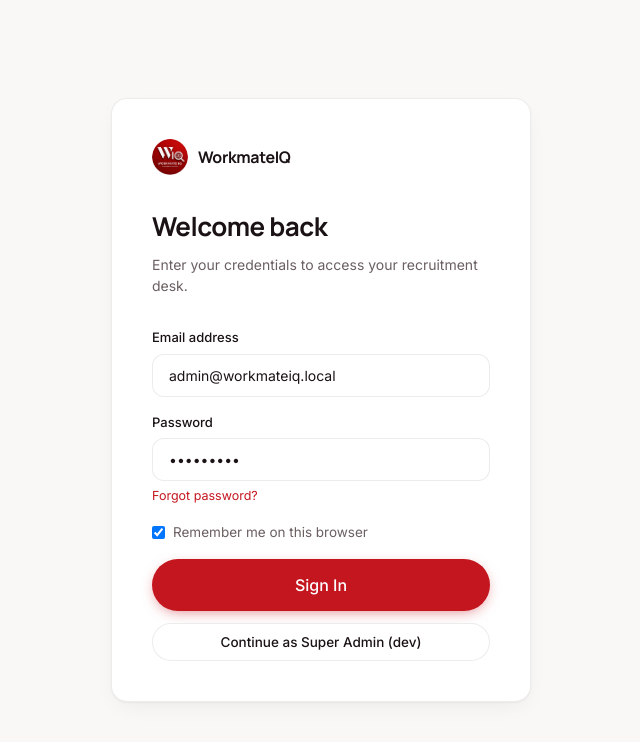
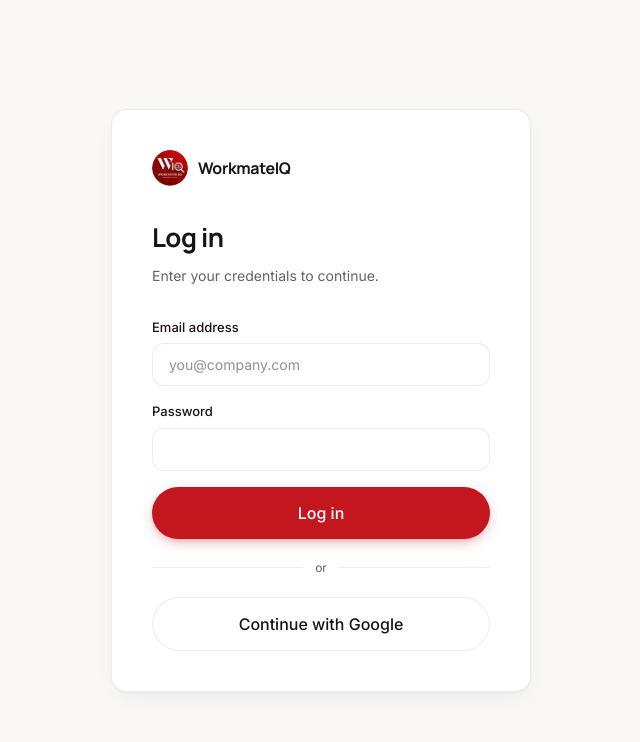
Before and after one commit to Agrima6/ai-interview, a React (Vite) app in the folder client/: page /platform/login in a window 1280 px wide. Shown: the top 742 px of the page, without its empty margins (319-959 px from the left). Built offline with nearby package versions, Linux system fonts and the light colour scheme; no server answers.

Commit message:
Unify admin/client login into a single Log In that routes by account type; simplify navbar and enquiry copy

```diff
--- a/client/src/App.jsx
+++ b/client/src/App.jsx
@@ -1,5 +1,5 @@
 import React from 'react'
-import { Route, Routes } from 'react-router-dom'
+import { Route, Routes, Navigate } from 'react-router-dom'
 import Login from './pages/Login'
 import Home from './pages/Home'
 import { useEffect, useState } from 'react'
@@ -31,7 +31,6 @@ import OnboardingReviewList from './pages/onboarding-admin/OnboardingReviewList'
 import OnboardingReviewDetail from './pages/onboarding-admin/OnboardingReviewDetail'
 import ClientList from './pages/clients/ClientList'
 import EnquiryList from './pages/enquiries/EnquiryList'
-import ClientLogin from './pages/clientPortal/ClientLogin'
 import ClientChangePassword from './pages/clientPortal/ChangePassword'
 import ClientDashboard from './pages/clientPortal/ClientDashboard'
 import { ServerUrl } from './constants'
@@ -87,7 +86,7 @@ function App() {
 
       {/* Client portal: for approved organizations/colleges, separate from
           both the staff admin login above and the candidate login at /login. */}
-      <Route path='/platform/client/login' element={<ClientLogin/>}/>
+      <Route path='/platform/client/login' element={<Navigate to='/platform/login' replace/>}/>
       <Route path='/platform/client/change-password' element={<RequireClientAuth><ClientChangePassword/></RequireClientAuth>}/>
       <Route path='/platform/client/dashboard' element={<RequireClientAuth><ClientDashboard/></RequireClientAuth>}/>
       <Route path='/dashboard' element={<RequireAuth><Home/></RequireAuth>}/>
--- a/client/src/pages/auth/Login.jsx
+++ b/client/src/pages/auth/Login.jsx
@@ -1,32 +1,39 @@
 import React, { useState } from 'react'
 import { useNavigate } from 'react-router-dom'
+import { signInWithPopup } from 'firebase/auth'
 import { Input, Button, Card } from '../../components/ui'
 import { useAuth } from '../../hooks/useAuth.jsx'
+import { auth, googleProvider } from '../../firebase'
 import logo from '../../assets/logo.png'
 
-// Figma copy: "Welcome back / Enter your credentials to access your
-// recruitment desk." This is the staff/reviewer login - distinct from the
-// candidate-facing Google sign-in used elsewhere in the product.
-// Dev-only default credentials, seeded by `npm run seed` in auth-service.
-// Never shipped in a production build - import.meta.env.DEV is false once
-// the app is actually built, not just "not localhost".
-const DEV_ADMIN = { email: 'admin@workmateiq.local', password: 'Agrima123' }
-
+// Single login for both staff/admin and approved organizations/colleges -
+// one form, no separate "Admin Login" / "Client Login" split. The backend
+// tells us which kind of account it is (tenantId set = a client account),
+// so we route to the right dashboard after a successful sign-in instead of
+// making the user pick a login type up front.
 function Login() {
     const navigate = useNavigate()
-    const { login } = useAuth()
-    const [email, setEmail] = useState(import.meta.env.DEV ? DEV_ADMIN.email : '')
-    const [password, setPassword] = useState(import.meta.env.DEV ? DEV_ADMIN.password : '')
-    const [remember, setRemember] = useState(true)
+    const { login, loginWithGoogle } = useAuth()
+    const [email, setEmail] = useState('')
+    const [password, setPassword] = useState('')
     const [error, setError] = useState('')
     const [loading, setLoading] = useState(false)
 
-    const doLogin = async (creds) => {
+    const afterLogin = (user) => {
+        if (user.tenantId) {
+            navigate(user.mustChangePassword ? '/platform/client/change-password' : '/platform/client/dashboard')
+        } else {
+            navigate('/platform/dashboard')
+        }
+    }
+
+    const submit = async (e) => {
+        e.preventDefault()
         setError('')
         setLoading(true)
         try {
-            await login(creds.email, creds.password)
-            navigate('/platform/dashboard')
+            const user = await login(email, password)
+            afterLogin(user)
         } catch (err) {
             setError(err.message || 'Invalid email or password.')
         } finally {
@@ -34,9 +41,19 @@ function Login() {
         }
     }
 
-    const submit = (e) => {
-        e.preventDefault()
-        doLogin({ email, password })
+    const handleGoogle = async () => {
+        setError('')
+        setLoading(true)
+        try {
+            const result = await signInWithPopup(auth, googleProvider)
+            const idToken = await result.user.getIdToken()
+            const user = await loginWithGoogle(idToken)
+            afterLogin(user)
+        } catch (err) {
+            setError(err.message || 'Google sign-in failed.')
+        } finally {
+            setLoading(false)
+        }
     }
 
     return (
@@ -47,34 +64,25 @@ function Login() {
                     <span className='font-display text-[16px] font-bold text-ink'>WorkmateIQ</span>
                 </div>
 
-                <h1 className='font-display text-[26px] font-bold text-ink mb-2'>Welcome back</h1>
-                <p className='text-text-secondary text-[14px] mb-8'>Enter your credentials to access your recruitment desk.</p>
+                <h1 className='font-display text-[26px] font-bold text-ink mb-2'>Log in</h1>
+                <p className='text-text-secondary text-[14px] mb-8'>Enter your credentials to continue.</p>
 
                 <form onSubmit={submit} className='space-y-4'>
                     <Input label='Email address' type='email' placeholder='you@company.com' value={email} onChange={(e) => setEmail(e.target.value)} required />
-                    <div>
-                        <Input label='Password' type='password' value={password} onChange={(e) => setPassword(e.target.value)} required />
-                        <button type='button' className='text-[12.5px] text-accent hover:underline mt-1.5'>Forgot password?</button>
-                    </div>
-                    <label className='flex items-center gap-2 text-[13.5px] text-text-secondary'>
-                        <input type='checkbox' checked={remember} onChange={(e) => setRemember(e.target.checked)} />
-                        Remember me on this browser
-                    </label>
+                    <Input label='Password' type='password' value={password} onChange={(e) => setPassword(e.target.value)} required />
                     {error && <p className='text-[13px] text-red-500'>{error}</p>}
-                    <Button type='submit' size='lg' disabled={loading} className='w-full'>{loading ? 'Signing in...' : 'Sign In'}</Button>
+                    <Button type='submit' size='lg' disabled={loading} className='w-full'>{loading ? 'Signing in...' : 'Log in'}</Button>
                 </form>
 
-                {import.meta.env.DEV && (
-                    <Button
-                        variant='secondary'
-                        size='sm'
-                        disabled={loading}
-                        onClick={() => doLogin(DEV_ADMIN)}
-                        className='w-full mt-3'
-                    >
-                        Continue as Super Admin (dev)
-                    </Button>
-                )}
+                <div className='flex items-center gap-3 my-5'>
+                    <div className='h-px bg-line flex-1' />
+                    <span className='text-[12px] text-text-secondary'>or</span>
+                    <div className='h-px bg-line flex-1' />
+                </div>
+
+                <Button variant='secondary' size='lg' disabled={loading} onClick={handleGoogle} className='w-full'>
+                    Continue with Google
+                </Button>
             </Card>
         </div>
     )
--- a/client/src/pages/clientPortal/ClientLogin.jsx
+++ /dev/null
@@ -1,86 +0,0 @@
-import React, { useState } from 'react'
-import { useNavigate } from 'react-router-dom'
-import { signInWithPopup } from 'firebase/auth'
-import { Input, Button, Card } from '../../components/ui'
-import { useAuth } from '../../hooks/useAuth.jsx'
-import { auth, googleProvider } from '../../firebase'
-import logo from '../../assets/logo.png'
-
-// Login for approved organizations/colleges - separate from the staff
-// admin login (/platform/login) and the candidate login (/login). Accounts
-// here only exist once an admin approves that client's onboarding.
-function ClientLogin() {
-    const navigate = useNavigate()
-    const { login, loginWithGoogle } = useAuth()
-    const [email, setEmail] = useState('')
-    const [password, setPassword] = useState('')
-    const [error, setError] = useState('')
-    const [loading, setLoading] = useState(false)
-
-    const afterLogin = (user) => {
-        if (user.mustChangePassword) navigate('/platform/client/change-password')
-        else navigate('/platform/client/dashboard')
-    }
-
-    const submit = async (e) => {
-        e.preventDefault()
-        setError('')
-        setLoading(true)
-        try {
-            const user = await login(email, password)
-            afterLogin(user)
-        } catch (err) {
-            setError(err.message || 'Invalid email or password.')
-        } finally {
-            setLoading(false)
-        }
-    }
-
-    const handleGoogle = async () => {
-        setError('')
-        setLoading(true)
-        try {
-            const result = await signInWithPopup(auth, googleProvider)
-            const idToken = await result.user.getIdToken()
-            const user = await loginWithGoogle(idToken)
-            afterLogin(user)
-        } catch (err) {
-            setError(err.message || "Google sign-in failed. Make sure your organization has been approved.")
-        } finally {
-            setLoading(false)
-        }
-    }
-
-    return (
-        <div className='min-h-screen bg-bg flex items-center justify-center px-6 py-16'>
-            <Card className='w-full max-w-[420px] p-8 sm:p-10'>
-                <div className='flex items-center gap-2.5 mb-8'>
-                    <img src={logo} alt='' className='w-9 h-9 rounded-full' />
-                    <span className='font-display text-[16px] font-bold text-ink'>WorkmateIQ</span>
-                </div>
-
-                <h1 className='font-display text-[26px] font-bold text-ink mb-2'>Client sign in</h1>
-                <p className='text-text-secondary text-[14px] mb-8'>For approved organizations and colleges. Use the credentials from your approval email.</p>
-
-                <form onSubmit={submit} className='space-y-4'>
-                    <Input label='Email address' type='email' placeholder='you@company.com' value={email} onChange={(e) => setEmail(e.target.value)} required />
-                    <Input label='Password' type='password' value={password} onChange={(e) => setPassword(e.target.value)} required />
-                    {error && <p className='text-[13px] text-red-500'>{error}</p>}
-                    <Button type='submit' size='lg' disabled={loading} className='w-full'>{loading ? 'Signing in...' : 'Sign In'}</Button>
-                </form>
-
-                <div className='flex items-center gap-3 my-5'>
-                    <div className='h-px bg-line flex-1' />
-                    <span className='text-[12px] text-text-secondary'>or</span>
-                    <div className='h-px bg-line flex-1' />
-                </div>
-
-                <Button variant='secondary' size='lg' disabled={loading} onClick={handleGoogle} className='w-full'>
-                    Continue with Google
-                </Button>
-            </Card>
-        </div>
-    )
-}
-
-export default ClientLogin
--- a/client/src/pages/public/RegisterTypeSelect.jsx
+++ b/client/src/pages/public/RegisterTypeSelect.jsx
@@ -54,7 +54,7 @@ function RegisterTypeSelect() {
 
                 <div className='flex justify-center mb-4'>
                     <div className='inline-flex items-center gap-2 bg-accent/10 text-accent rounded-full px-3.5 py-1.5 text-[12.5px] font-semibold'>
-                        <Sparkles size={14} /> Get started in under 2 minutes
+                        <Sparkles size={14} /> Enquiry
                     </div>
                 </div>
 
--- a/client/src/pages/workmate/WorkmateLayout.jsx
+++ b/client/src/pages/workmate/WorkmateLayout.jsx
@@ -67,9 +67,7 @@ function WorkmateNav() {
 
                 <div className='hidden md:flex items-center gap-3'>
                     <Button variant='ghost' size='sm' onClick={() => navigate('/login')}>Demo Login</Button>
-                    <Button variant='ghost' size='sm' onClick={() => navigate('/platform/client/login')}>Client Login</Button>
-                    <Button variant='ghost' size='sm' onClick={() => navigate('/platform/login')}>Admin Login</Button>
-                    <Button variant='secondary' size='sm' onClick={jump('contact')}>Enquiry</Button>
+                    <Button variant='secondary' size='sm' onClick={() => navigate('/platform/login')}>Log In</Button>
                     <Button variant='primary' size='sm' onClick={() => navigate('/platform/register')}>Register</Button>
                 </div>
 
@@ -87,13 +85,9 @@ function WorkmateNav() {
                     ))}
                     <div className='flex gap-2.5 pt-3'>
                         <Button variant='ghost' size='sm' className='flex-1' onClick={() => navigate('/login')}>Demo Login</Button>
-                        <Button variant='ghost' size='sm' className='flex-1' onClick={() => navigate('/platform/client/login')}>Client Login</Button>
+                        <Button variant='secondary' size='sm' className='flex-1' onClick={() => navigate('/platform/login')}>Log In</Button>
                     </div>
                     <div className='flex gap-2.5 pt-2.5'>
-                        <Button variant='ghost' size='sm' className='flex-1' onClick={() => navigate('/platform/login')}>Admin Login</Button>
-                    </div>
-                    <div className='flex gap-2.5 pt-2.5'>
-                        <Button variant='secondary' size='sm' className='flex-1' onClick={jump('contact')}>Enquiry</Button>
                         <Button variant='primary' size='sm' className='flex-1' onClick={() => navigate('/platform/register')}>Register</Button>
                     </div>
                 </div>
```
